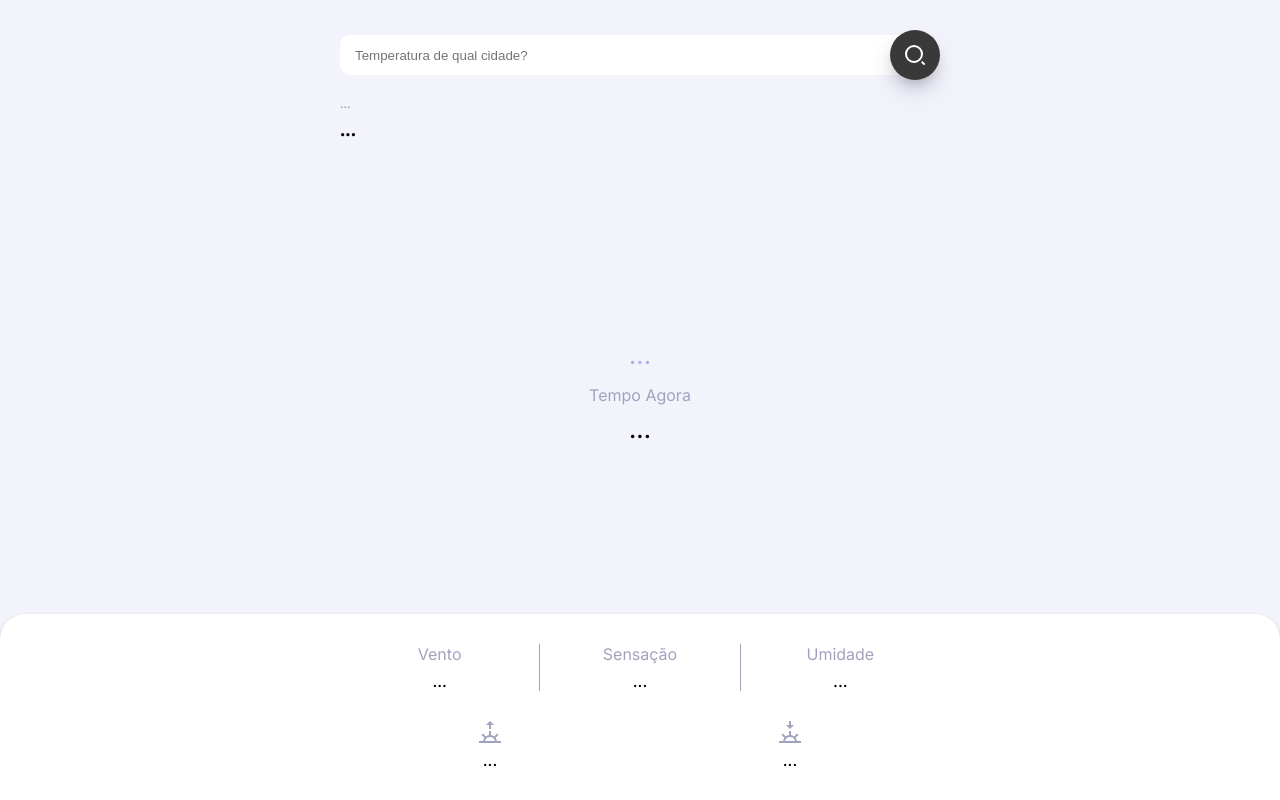
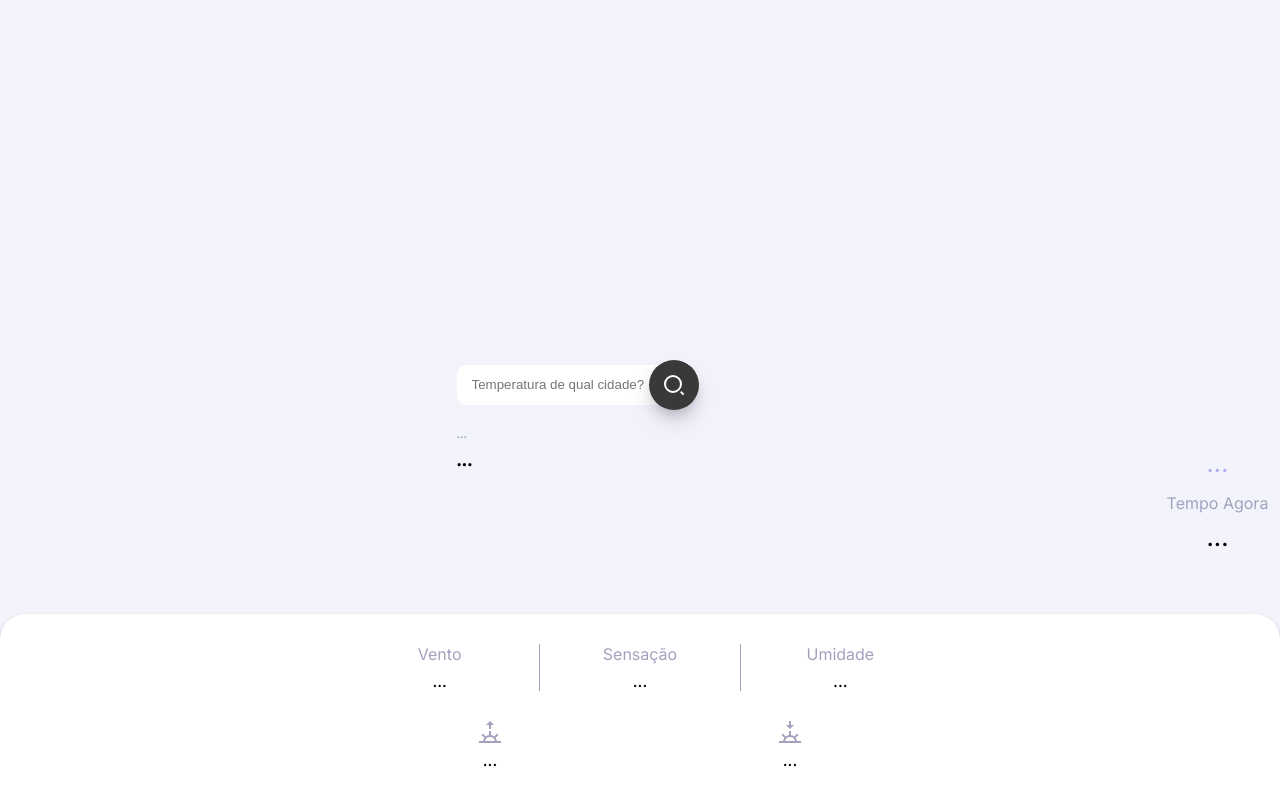
Before and after one commit to Rmoraes13/snapclima, a plain HTML site: page index.html in a window 1280 px wide. Drawn offline with Linux system fonts and the light colour scheme.

Commit message:
Update style.css

```diff
--- a/style.css
+++ b/style.css
@@ -5,6 +5,12 @@
 
 body {
     background-image: url("https://source.unsplash.com/1600x900/?landscape");
+     background-size: cover;
+    height: 100vh; /* ALTURA */
+    width: 100vw;  /* LARGURA */
+    display: flex;
+    align-items: center;
+    justify-content: center;
     background: #f3f4fb;
     font-family: 'Inter', sans-serif;
     -webkit-font-smoothing: antialiased;
```
